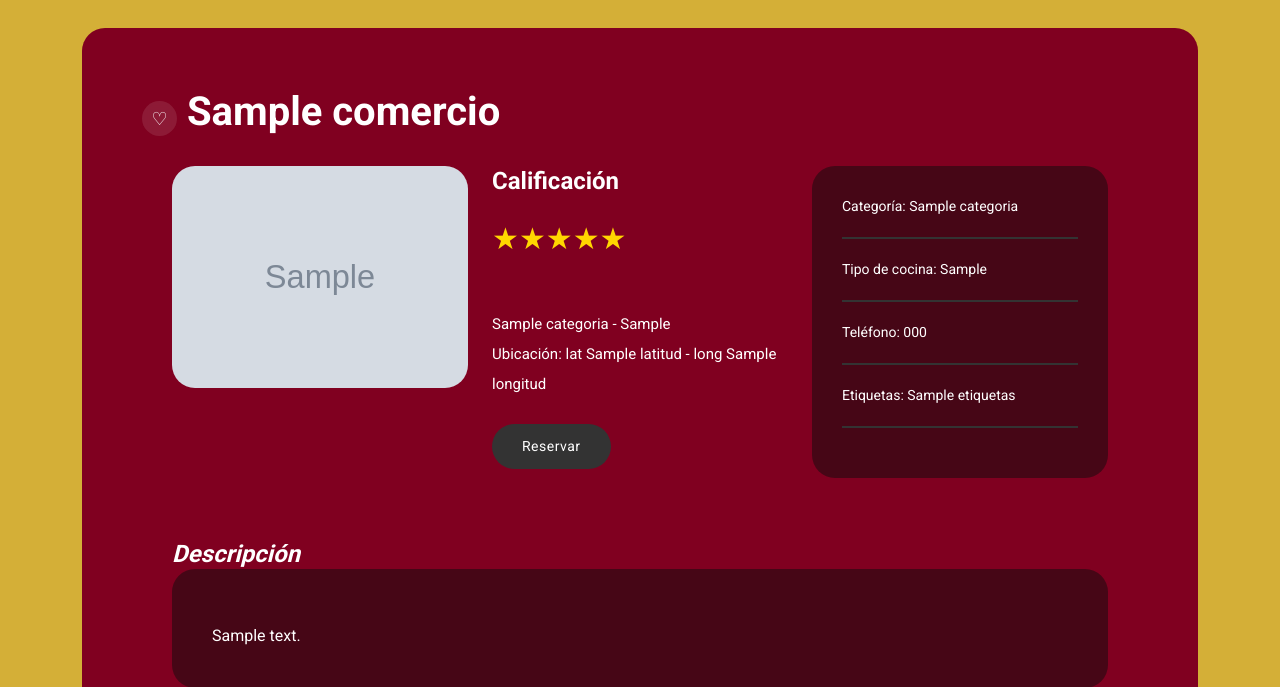
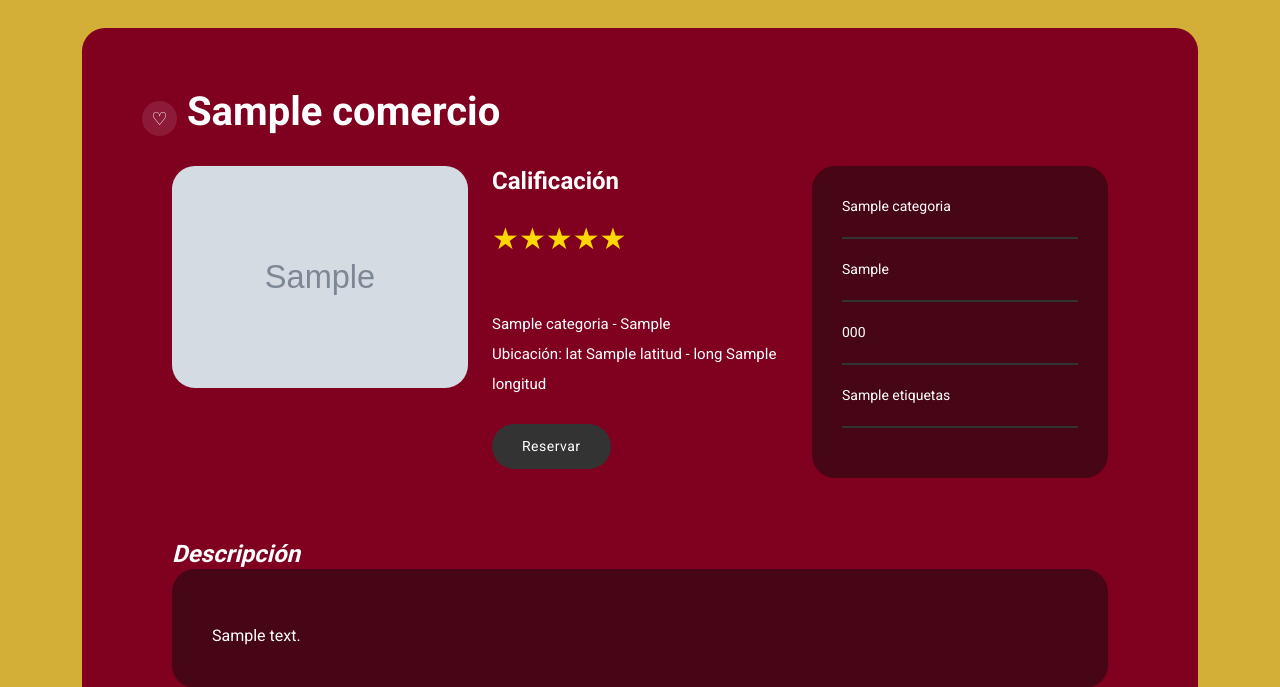
Before and after one commit to roccogb/LoremIpsum, a Flask app: template frontend/templates/resto.html in a window 1280 px wide. Shown: the part 180-867 px from the top of the page. Run offline with Flask 3, Linux system fonts and the light colour scheme; the template is opened without the code that fills it: most values are stand-ins (such as "Sample title", 1, 10 or a date in 2020); grey boxes marked "Sample" are stand-in pictures; some libraries are stand-ins or nearby versions.

Commit message:
Update resto.html

```diff
--- a/frontend/templates/resto.html
+++ b/frontend/templates/resto.html
@@ -39,10 +39,10 @@
                     </div>
                     <div class="col-lg-4 align-self-center">
                       <ul>
-                        <li>Categoría: {{ comercios.categoria if comercios else "No disponible" }}</li>
-                        <li>Tipo de cocina: {{ comercios.tipo_cocina if comercios else "No disponible" }}</li>
-                        <li>Teléfono: {{ comercios.telefono if comercios else "No disponible" }}</li>
-                        <li>Etiquetas: {{ comercios.etiquetas if comercios else "No disponible" }}</li>
+                        <li>{{ comercios.categoria if comercios else "No disponible" }}</li>  <!-- CATEGORÍA -->
+                        <li>{{ comercios.tipo_cocina if comercios else "No disponible" }}</li> <!-- TIPO DE COCINA -->
+                        <li>{{ comercios.telefono if comercios else "No disponible" }}</li> <!-- TELÉFONO -->
+                        <li>{{ comercios.etiquetas if comercios else "No disponible" }}</li> <!-- ETIQUETAS -->
                       </ul>
                     </div>
                   </div>
```
